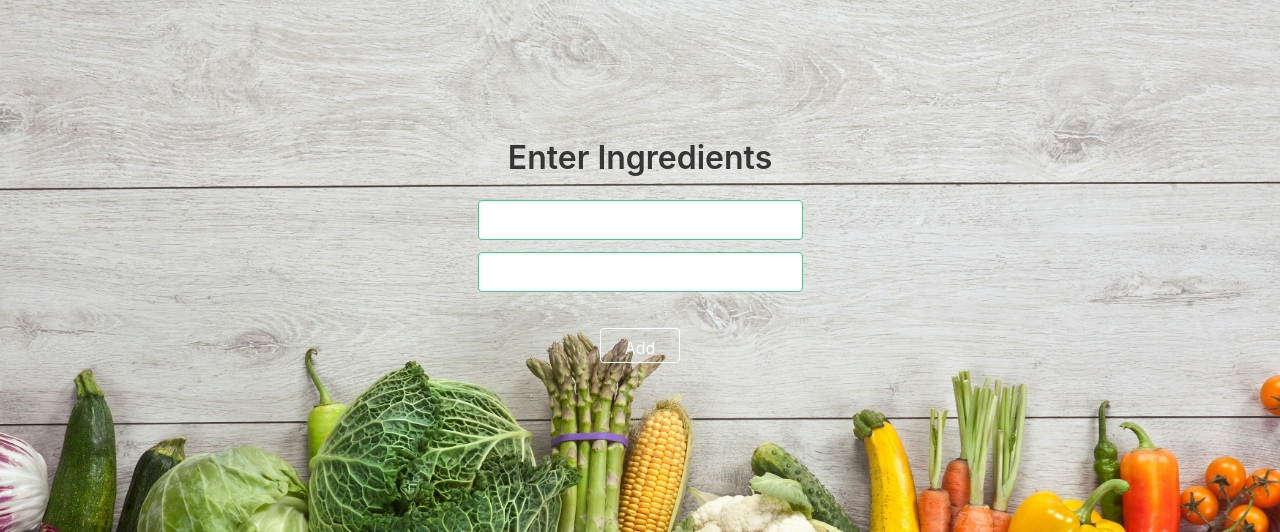
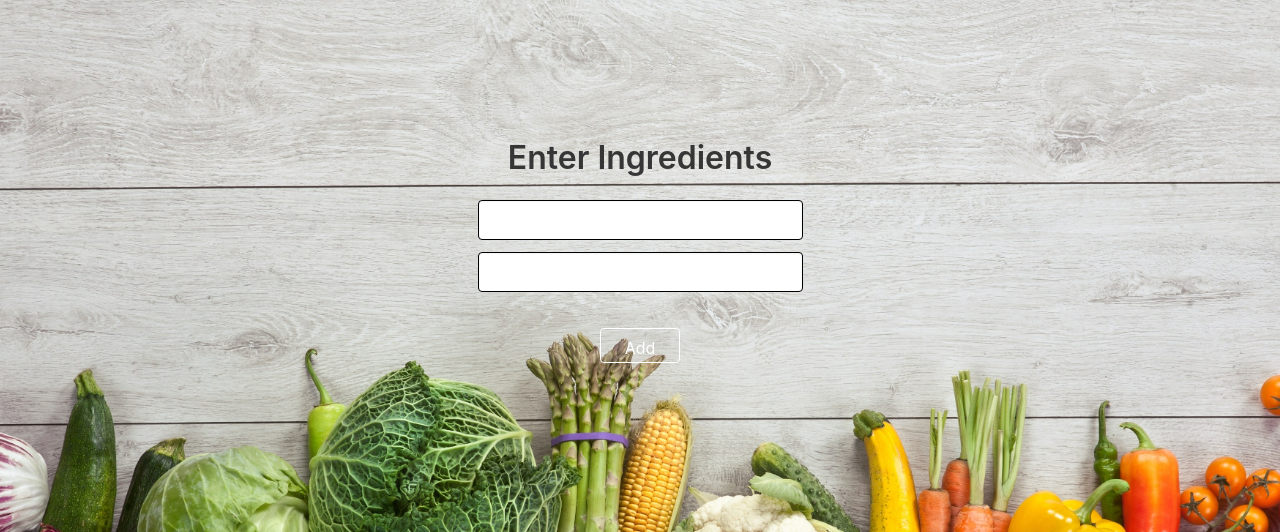
Before and after one commit to Aviraj55/HACKUCI2020, a Flask app: page / in a window 1280 px wide. Shown: the part 149-681 px from the top of the page. Run offline with Flask 2, Linux system fonts and the light colour scheme; some libraries are stand-ins or nearby versions.

Commit message:
text border black

```diff
--- a/app/static/css/style.css
+++ b/app/static/css/style.css
@@ -37,3 +37,7 @@ button.is-primary.is-inverted.is-outlined:focus, .button.is-primary.is-inverted.
   background-color: #fff;
   color: black;
 }
+
+.input.is-success, .textarea.is-success {
+  border-color: black;
+}
```
